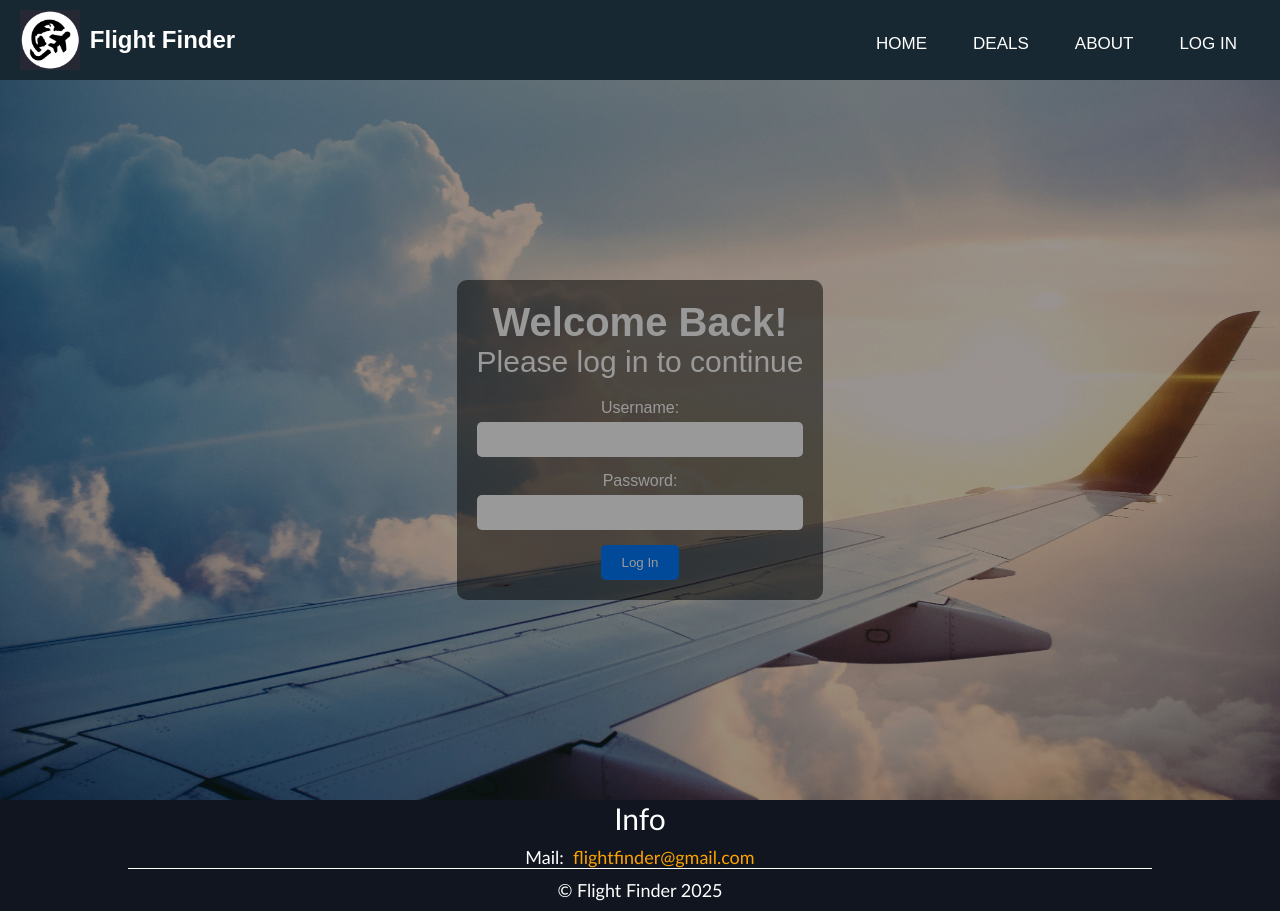
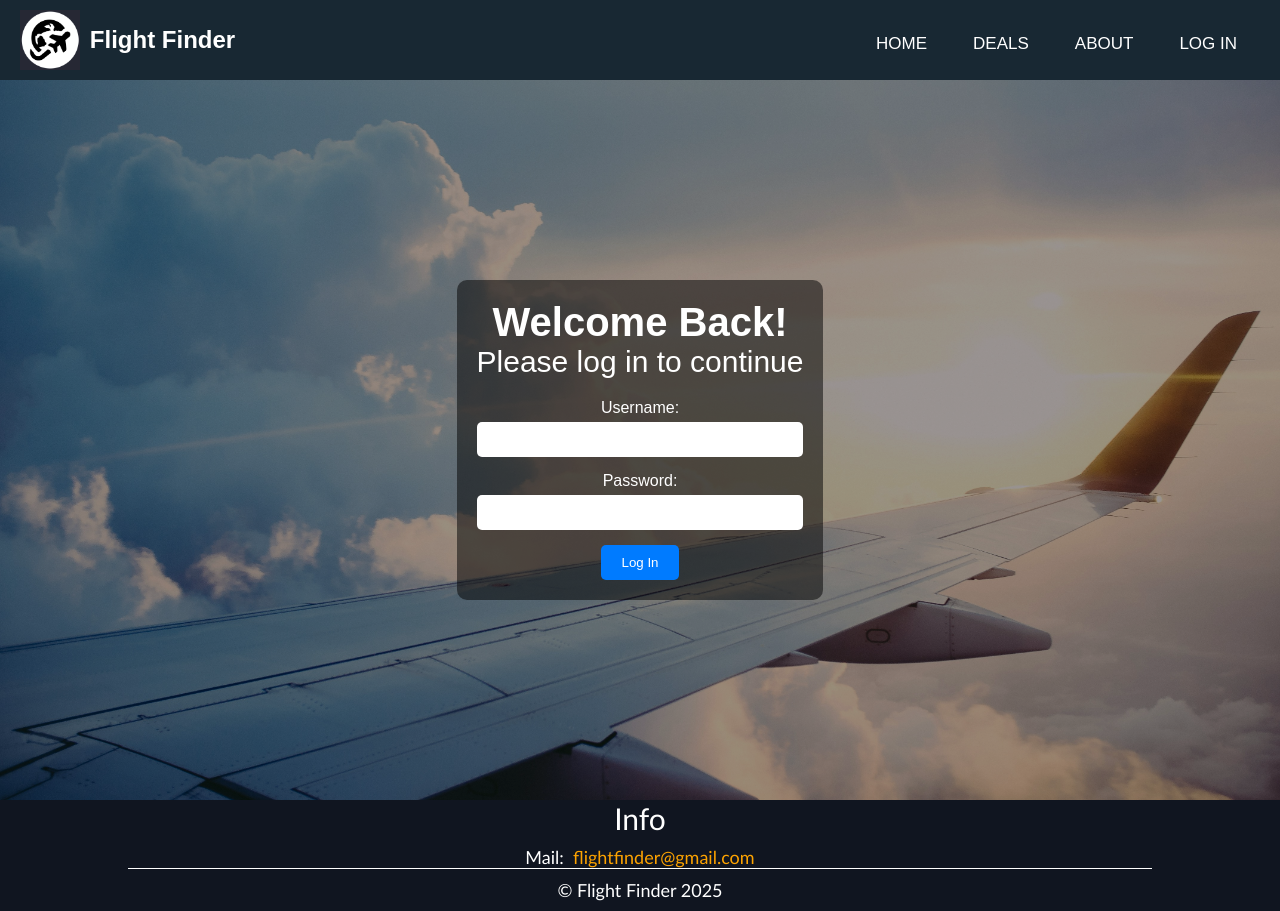
Before and after one commit to Osterie/IDATA2301_IDATA2306_GROUP_7, a React (Create React App) app in the folder frontend-Idata2301/code/app/: page / in a window 1280 px wide. Both pictures are taken after a click on the link "LOG IN". Built offline with nearby package versions, Linux system fonts and the light colour scheme.

Commit message:
Imput for login is now in front of the hero container

```diff
--- a/frontend-Idata2301/code/app/src/components/hero/logInPageHero/logInPageHero.css
+++ b/frontend-Idata2301/code/app/src/components/hero/logInPageHero/logInPageHero.css
@@ -10,6 +10,7 @@
     background: rgba(0, 0, 0, 0.5);
     padding: 20px;
     border-radius: 10px;
+    z-index: 2;
   }
   .form-group {
     margin-bottom: 15px;
@@ -23,6 +24,7 @@
     padding: 10px;
     border: none;
     border-radius: 5px;
+    z-index: 3;
   }
   button {
     padding: 10px 20px;
@@ -31,6 +33,7 @@
     background: #007BFF;
     color: white;
     cursor: pointer;
+    z-index: 3;
   }
   button:hover {
     background: #0056b3;
```
